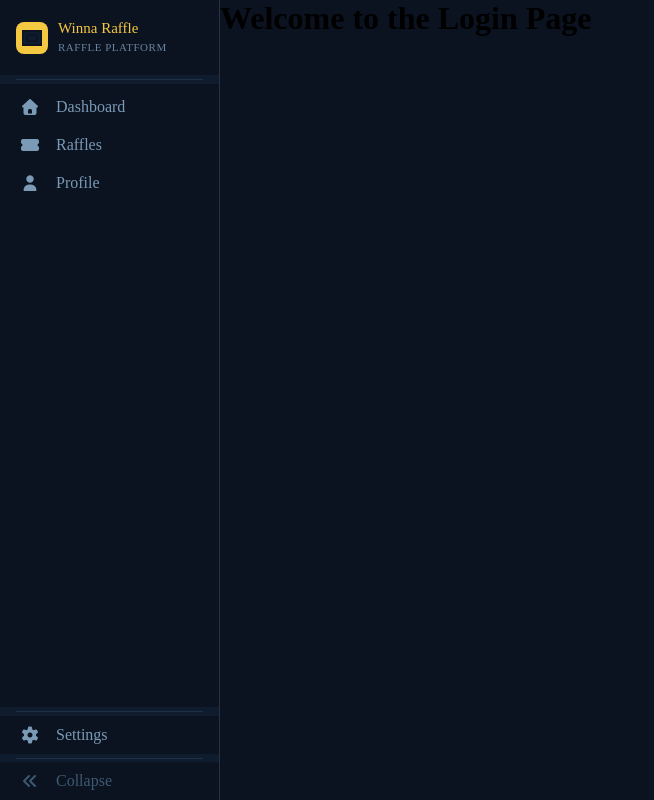
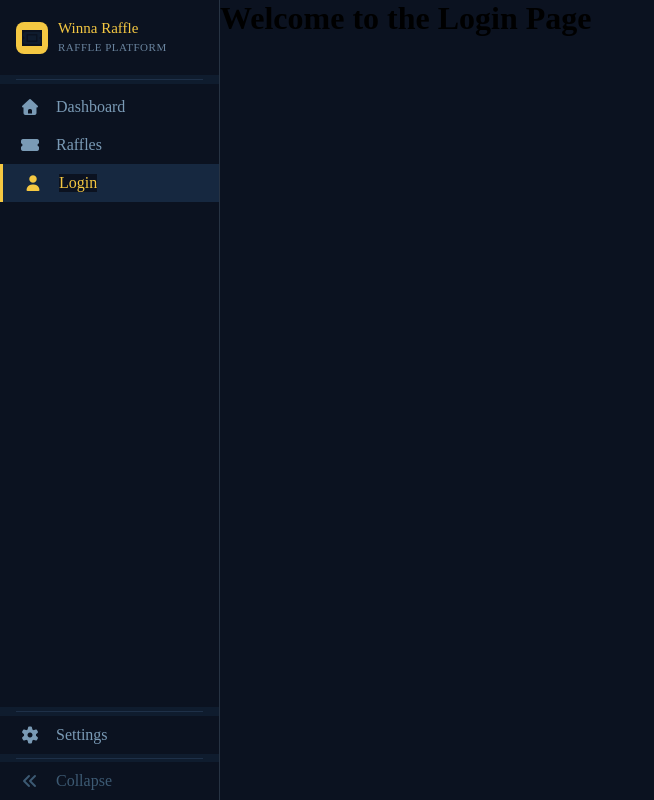
Before and after one commit to owen-prest/raffle-website, a Vue app: page /Login in a window 1280 px wide. Shown: the whole page, without its empty margins (0-654 px from the left). Built offline with nearby package versions, Linux system fonts and the light colour scheme; the HTML template or start-up script is replaced by a standard one.

Commit message:
Basic login form was added that checks login details and displays errors using a fake login

```diff
--- a/src/components/SideNav.vue
+++ b/src/components/SideNav.vue
@@ -18,7 +18,7 @@
   const navItems: NavItem[] = [
     { label: 'Dashboard', icon: 'fa-solid fa-house', path: '/' },
     { label: 'Raffles', icon: 'fas fa-ticket-alt', path: '/raffles' },
-    { label: 'Profile', icon: 'fa-solid fa-user', path: '/profile' },
+    { label: 'Login', icon: 'fa-solid fa-user', path: '/Login' },
   ]
 </script>
 
@@ -154,22 +154,24 @@
     background: #162840;
     color: #c8dcea;
     border-left: 3px solid rgba(245, 200, 66, 0.3);
-
   }
   /* vue-router automatically adds this class to the current page link */
   .nav-item.router-link-active {
     background: #162840;
     color: #F5C842;
     border-left: 3px solid #F5C842;
-
   }
-  .nav-icon {
+  .nav-icon i{
+    background-color: transparent;
+  }
+  .nav-icon{
     font-size: 16px;
     min-width: 28px;
     display: flex;
     align-items: center;
     justify-content: center;
     flex-shrink: 0;
+    background-color: transparent;
   }
   .badge {
     background: #F5C842;
```
